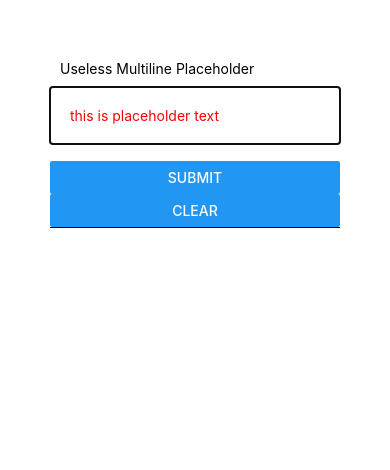
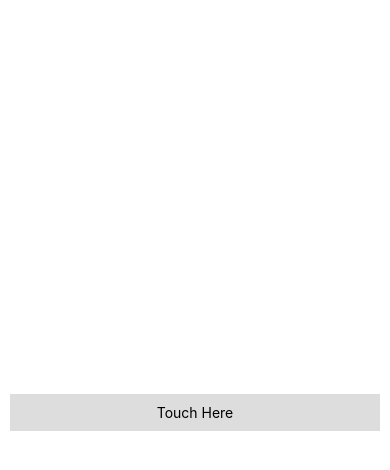
Before and after one commit to Hussain-hamim/Taskly, a React Native app: screen / in a window 390 px wide. Shown: the top 470 px of the page. Built offline with nearby package versions, Linux system fonts and the light colour scheme.

Commit message:
TouchableHighlight and its props

```diff
--- a/App.js
+++ b/App.js
@@ -1,89 +1,48 @@
-import React, { useRef } from "react";
-import { View, TextInput, Button, Pressable, Text } from "react-native";
+import React, { useState } from "react";
+import { StyleSheet, Text, TouchableHighlight, View } from "react-native";
 
-const MultilineTextInputExample = () => {
-  const [value, onChangeText] = React.useState("Useless Multiline Placeholder");
-  const [text, setText] = React.useState("");
-  const [color, setColor] = React.useState("");
-  const [clear, setClear] = React.useState("");
-  const clearRef = useRef(null);
+const TouchableHighlightExample = () => {
+  const [count, setCount] = useState(0);
+  const onPress = () => setCount(count + 1);
 
-  // If you type something in the text box that is a color, the background will change to that
-  // color.
   return (
-    <View
-      style={{
-        backgroundColor: value,
-        borderBottomColor: "#000000",
-        borderBottomWidth: 1,
-        margin: 50,
-        // backgroundColor: "pink",
-      }}
-    >
-      <TextInput
-        editable
-        // multiline
-        numberOfLines={4}
-        maxLength={50}
-        onChangeText={(text) => onChangeText(text)}
-        value={value}
-        style={{ padding: 10 }}
-        underlineColorAndroid="transparent"
-        allowFontScaling={true}
-        // autoCapitalize="characters" // words, sentences, none
-        autoComplete="additional-name"
-        autoCorrect={true}
-        autoFocus={true}
-        blurOnSubmit={true}
-        caretHidden={false}
-        defaultValue="Hello world"
-        cursorColor="red"
-        disableFullscreenUI="false"
-        enterKeyHint="next"
-        importantForAutofill="auto"
-        inputMode="text"
-        keyboardType="default"
-        onChange={({ nativeEvent: { eventCount, target, text } }) => {
-          setText(text);
-          console.log(target);
-          console.log(eventCount);
-        }}
-      />
-      <View>
-        <TextInput
-          style={{ padding: 20 }}
-          value={text}
-          onChangeText={(text) => setText(text)}
-          onFocus={() => setColor("orchid")}
-          onScroll={() => console.log("scrolling...")}
-          onSelectionChange={() => console.log("selection changed")}
-          placeholder="this is placeholder text"
-          placeholderTextColor="red"
-          // selection={{ start: 1, end: 5 }}
-          selectionColor="lightgray"
-          selection={true}
-          // textAlign="center"
-          underlineColorAndroid={"green"}
-          autoFocus
-          ref={clearRef}
-        />
-        <TextInput
-          value={text}
-          onChangeText={(text) => setText(text)}
-          // readOnly
-          backgroundColor="white"
-          returnKeyLabel="name"
-          returnKeyType="google"
-          selection={{ start: 1, end: 5 }}
-          selectionColor="lightgray"
-        />
+    <View style={styles.container}>
+      <TouchableHighlight
+        onPress={onPress}
+        activeOpacity={0.7}
+        underlayColor={"yellow"}
+        onHideUnderlay={() => null} // called after the underlay is hidden
+        onShowUnderlay={() => null} // called after the underlay is shown
+      >
+        <View style={styles.button}>
+          <Text>Touch Here</Text>
+        </View>
+      </TouchableHighlight>
+      <View style={styles.countContainer}>
+        <Text style={styles.countText}>{count || null}</Text>
       </View>
-
-      <Button title="submit" onPress={() => null} />
-      <Button title="clear" onPress={() => clearRef.current.clear()} />
-      <Text>{text}</Text>
     </View>
   );
 };
 
-export default MultilineTextInputExample;
+const styles = StyleSheet.create({
+  container: {
+    flex: 1,
+    justifyContent: "center",
+    paddingHorizontal: 10,
+  },
+  button: {
+    alignItems: "center",
+    backgroundColor: "#DDDDDD",
+    padding: 10,
+  },
+  countContainer: {
+    alignItems: "center",
+    padding: 10,
+  },
+  countText: {
+    color: "#FF00FF",
+  },
+});
+
+export default TouchableHighlightExample;
```
